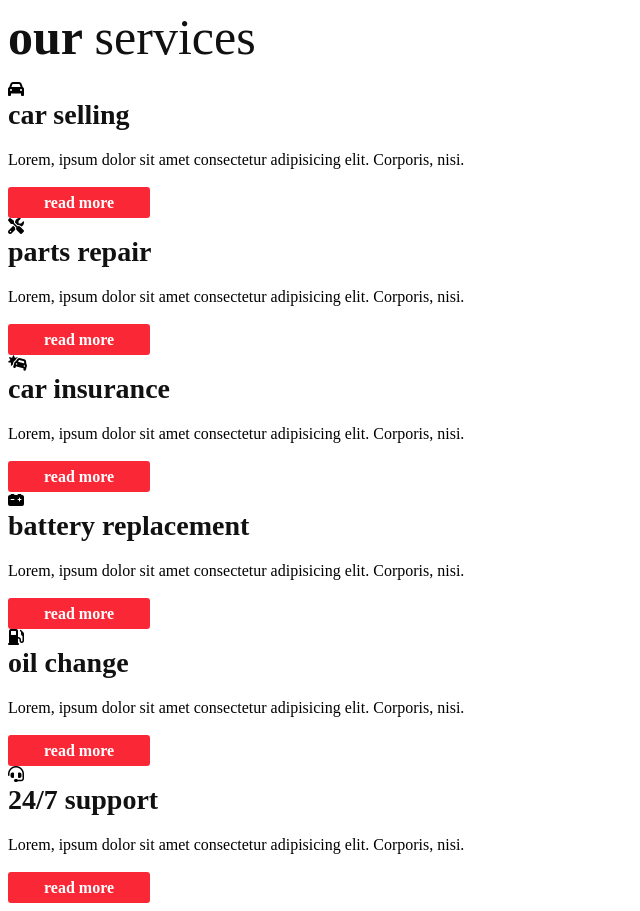
After one commit to Sa1ame/Project412, a PHP site: page /features.php in a window 1280 px wide. The commit adds this page. Shown: the whole page, without its empty margins (0-640 px from the left). Run offline with PHP 8.4, Linux system fonts and the light colour scheme; some libraries are stand-ins or nearby versions.

Commit message:
Add files via upload
php file uploaded

```diff
--- /dev/null
+++ b/composer.json
@@ -0,0 +1,5 @@
+{
+    "require": {
+        "phpunit/phpunit": "^9.5"
+    }
+}
--- /dev/null
+++ b/features.php
@@ -0,0 +1,70 @@
+<!DOCTYPE html>
+<html lang="en">
+<head>
+    <meta charset="UTF-8">
+    <meta http-equiv="X-UA-Compatible" content="IE=edge">
+    <meta name="viewport" content="width=device-width, initial-scale=1.0">
+
+    <link rel="stylesheet" href="https://unpkg.com/swiper@7/swiper-bundle.min.css" />
+
+    <!-- font awesome cdn link  -->
+    <link rel="stylesheet" href="https://cdnjs.cloudflare.com/ajax/libs/font-awesome/5.15.4/css/all.min.css">
+    <script src="https://kit.fontawesome.com/59c5db4307.js" crossorigin="anonymous"></script>
+    <script src="https://kit.fontawesome.com/59c5db4307.js" crossorigin="anonymous"></script>
+    <!-- custom css file link  -->
+    <link rel="stylesheet" href="css/style.css">
+
+</head>
+<body>
+
+<section class="services" id="services">
+
+    <h1 class="heading"> our <span>services</span> </h1>
+
+    <div class="box-container">
+
+        <div class="box">
+            <i class="fas fa-car"></i>
+            <h3>car selling</h3>
+            <p>Lorem, ipsum dolor sit amet consectetur adipisicing elit. Corporis, nisi.</p>
+            <a href="#" class="btn"> read more</a>
+        </div>
+
+        <div class="box">
+            <i class="fas fa-tools"></i>
+            <h3>parts repair</h3>
+            <p>Lorem, ipsum dolor sit amet consectetur adipisicing elit. Corporis, nisi.</p>
+            <a href="#" class="btn"> read more</a>
+        </div>
+
+        <div class="box">
+            <i class="fas fa-car-crash"></i>
+            <h3>car insurance</h3>
+            <p>Lorem, ipsum dolor sit amet consectetur adipisicing elit. Corporis, nisi.</p>
+            <a href="#" class="btn"> read more</a>
+        </div>
+
+        <div class="box">
+            <i class="fas fa-car-battery"></i>
+            <h3>battery replacement</h3>
+            <p>Lorem, ipsum dolor sit amet consectetur adipisicing elit. Corporis, nisi.</p>
+            <a href="#" class="btn"> read more</a>
+        </div>
+
+        <div class="box">
+            <i class="fas fa-gas-pump"></i>
+            <h3>oil change</h3>
+            <p>Lorem, ipsum dolor sit amet consectetur adipisicing elit. Corporis, nisi.</p>
+            <a href="#" class="btn"> read more</a>
+        </div>
+
+        <div class="box">
+            <i class="fas fa-headset"></i>
+            <h3>24/7 support</h3>
+            <p>Lorem, ipsum dolor sit amet consectetur adipisicing elit. Corporis, nisi.</p>
+            <a href="#" class="btn"> read more</a>
+        </div>
+
+    </div>
+
+</section>
```
Also changed, not shown: car-listing.php (+8 -36 lines), check_availability.php (added, +27 -0 lines), contact-us.php (+5 -57 lines), index.php (+4 -17 lines), 1 other file.
